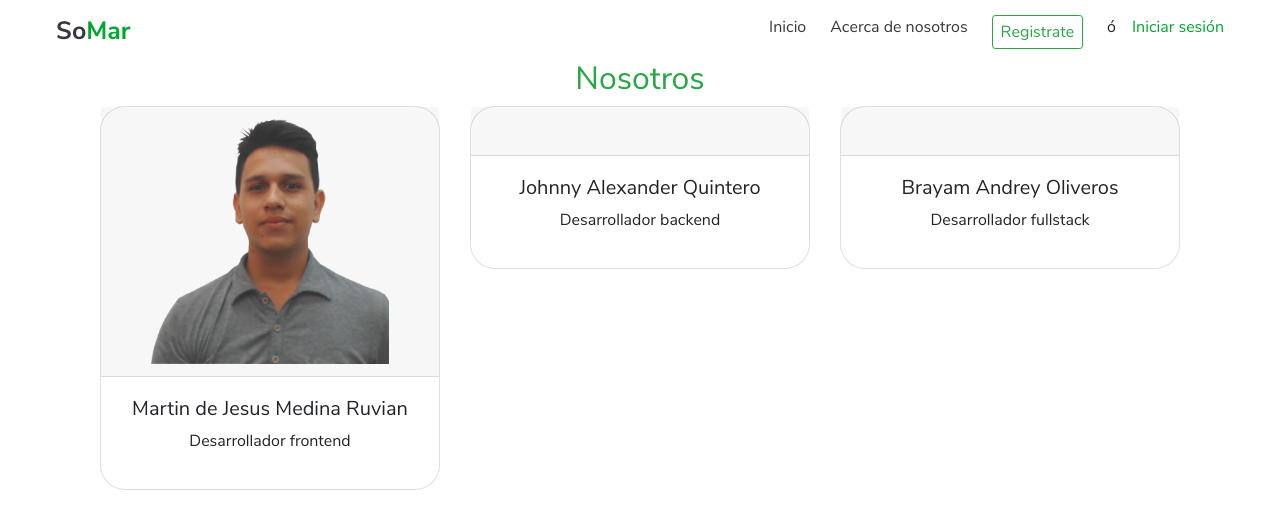
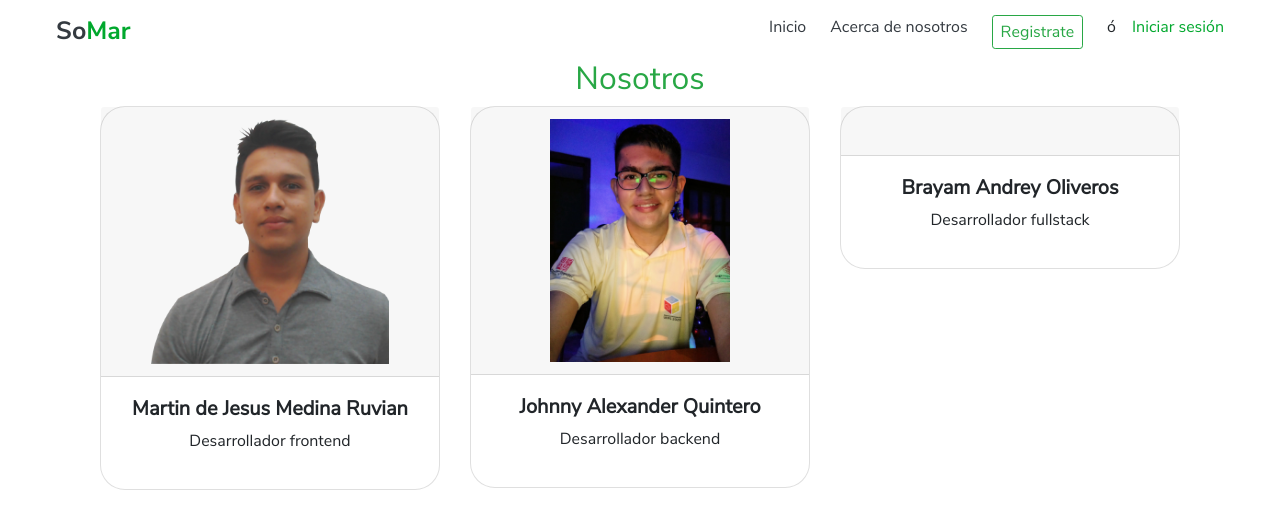
Before and after one commit to MartinMedinaRuvian/somar-front-ufps, a Vue app: page /nosotros in a window 1280 px wide. Shown: the top 528 px of the page. Built offline with nearby package versions, Linux system fonts and the light colour scheme.

Commit message:
modificando imagen

```diff
--- a/src/views/LandingPage/LandingPageNosotros.vue
+++ b/src/views/LandingPage/LandingPageNosotros.vue
@@ -9,7 +9,7 @@
             <img src="../../assets/martin.png" alt="foto-martin" width="80%">
           </div>
           <div class="card-body">
-            <h5>Martin de Jesus Medina Ruvian</h5>
+            <h5><b>Martin de Jesus Medina Ruvian</b></h5>
             <p>Desarrollador frontend</p>
           </div>
         </div>
@@ -17,10 +17,10 @@
       <div class="col-md-4">
         <div class="card">
           <div class="card-header">
-            <img src="" alt="">
+            <img src="../../assets/johnny.jpg" alt="foto-johnny" width="60.5%">
           </div>
           <div class="card-body">
-            <h5>Johnny Alexander Quintero</h5>
+            <h5><b>Johnny Alexander Quintero</b></h5>
             <p>Desarrollador backend</p>
           </div>
         </div>
@@ -31,7 +31,7 @@
             <img src="" alt="">
           </div>
           <div class="card-body">
-            <h5>Brayam Andrey Oliveros</h5>
+            <h5><b>Brayam Andrey Oliveros</b></h5>
             <p>Desarrollador fullstack</p>
           </div>
         </div>
```
Also changed, not shown: src/assets/johnny.jpg (added), 1 other file (tests, documents, lock files or other folders).
